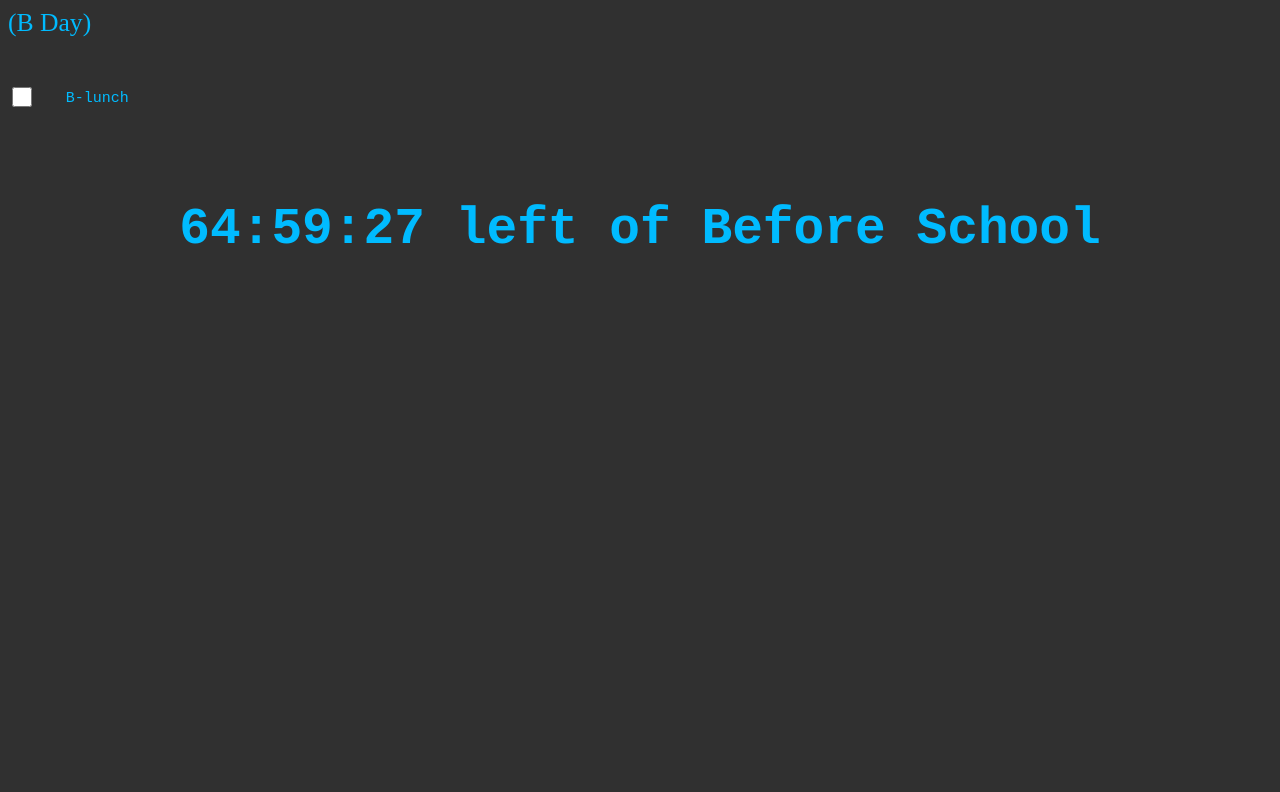
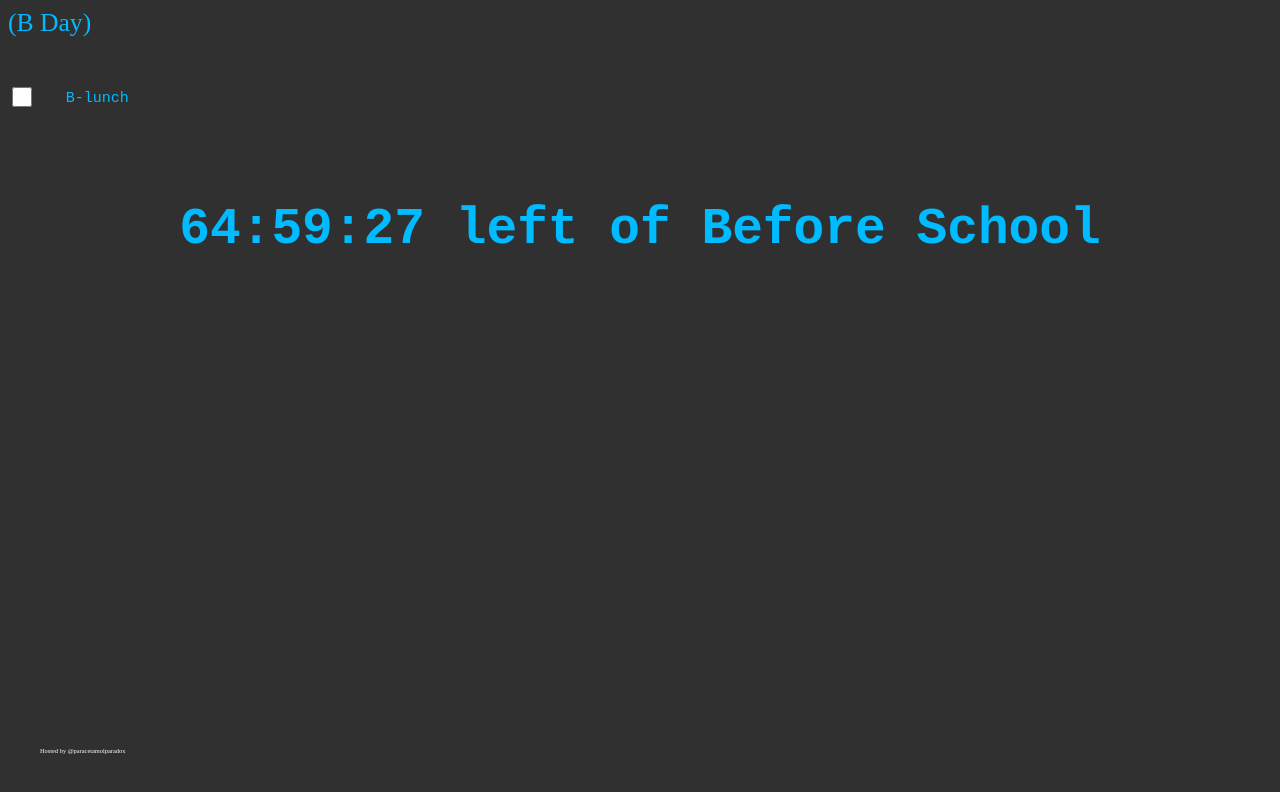
Before and after one commit to ABHax101/files, a plain HTML site: page index.html in a window 1280 px wide. Drawn offline with Linux system fonts and the light colour scheme.

Commit message:
Update index.html

```diff
--- a/index.html
+++ b/index.html
@@ -40,6 +40,8 @@
         <div id="main" style="padding: 10px 0 0 0; margin: 0;">
             <p id="txt" style="margin: 0; font-family: monospace; font-weight: bold; left: 0; position: absolute; top: 25vh; width: 100vw; text-align: center;">Loading...</p>
         </div>
+
+        <p style="color:white;font-size:12.5%; position:absolute;bottom:5vmin;left:5vmin;">Hosted by @paracetamolparadox</p>
         <script>
             var now = new Date()
             document.getElementById('daytype').innerText= (Math.floor((now - new Date(now.getFullYear(),0,0)) / (1000*60*60*24)) % 2 == 0 ? "(B Day)" : "(A Day)")
```
